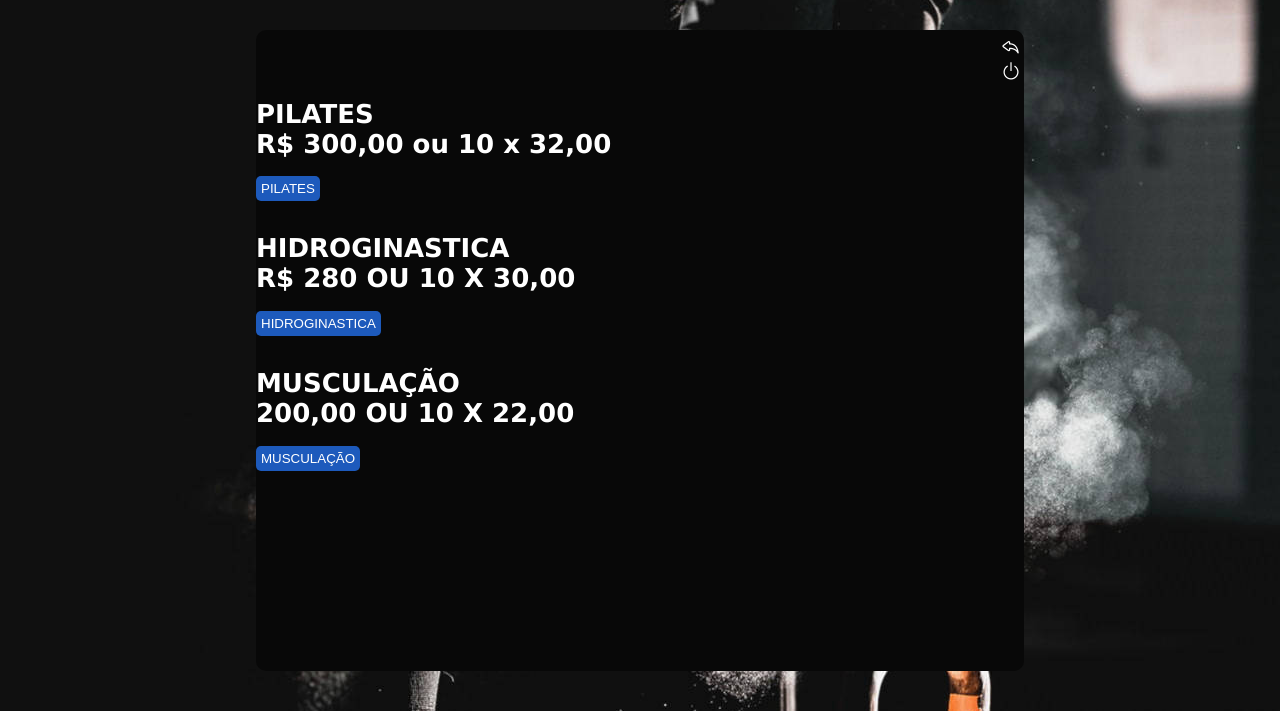
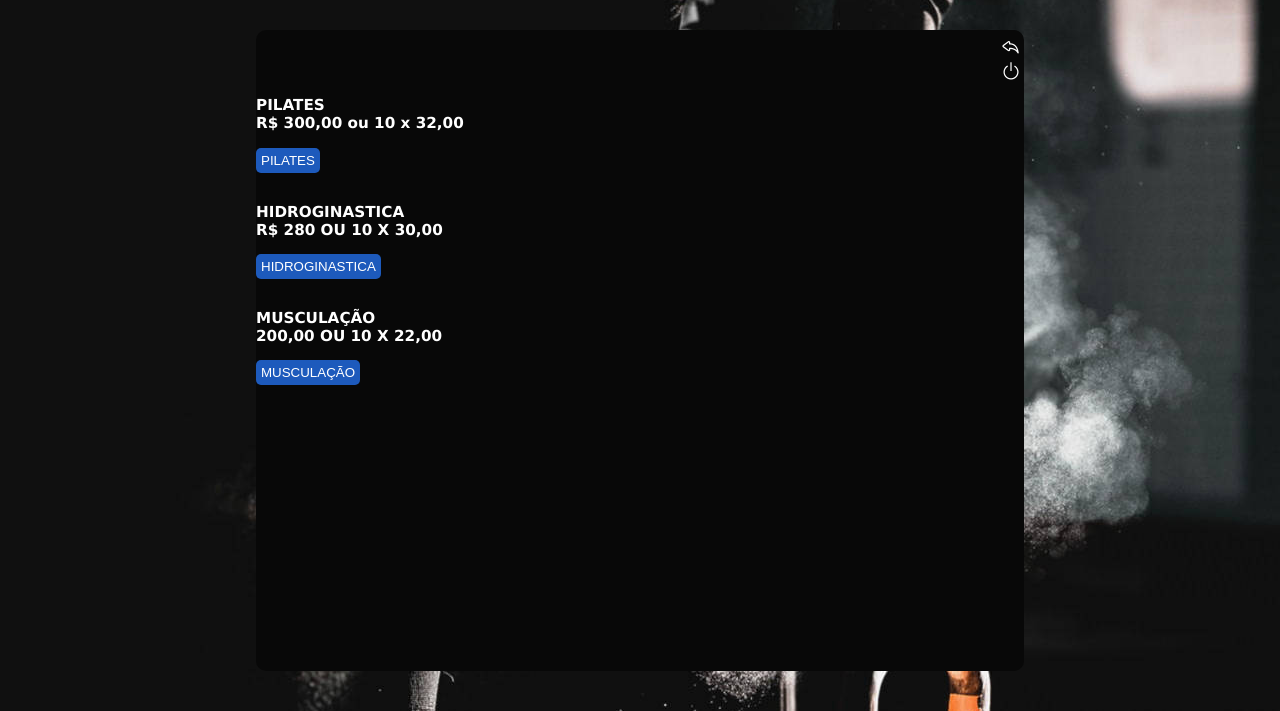
Before and after one commit to BelmontT/crud-appointments, a PHP site: page /pages/plans.php in a window 1280 px wide. Shown: the part 35-746 px from the top of the page. Run offline with PHP 8.4, Linux system fonts and the light colour scheme; some libraries are stand-ins or nearby versions.

Commit message:
Add files via upload

```diff
--- a/pages/account.php
+++ b/pages/account.php
@@ -50,6 +50,7 @@
             <div class="profile-link profile-button">
                 <i class="bi-person-circle"></i>
                 <div class="profile-link-content">
+                    <a href="plans.php"><i class="bi-list"></i> Planos</a>
                     <a href="login.php"><i class="bi-person-lines-fill"></i> Entrar</a>
                     <a href="register.php"><i class="bi-person-plus-fill"></i> Registrar</a>
                 </div>
--- a/pages/appointments/cancel.php
+++ b/pages/appointments/cancel.php
@@ -19,6 +19,7 @@
             <div class="profile-link profile-button">
                 <i class="bi-person-circle"></i>
                 <div class="profile-link-content">
+                    <a href="../plans.php"><i class="bi-list"></i> Planos</a>
                     <a href="../login.php"><i class="bi-person-lines-fill"></i> Entrar</a>
                     <a href="../register.php"><i class="bi-person-plus-fill"></i> Registrar</a>
                 </div>
--- a/pages/appointments/confirm.php
+++ b/pages/appointments/confirm.php
@@ -19,6 +19,7 @@
             <div class="profile-link profile-button">
                 <i class="bi-person-circle"></i>
                 <div class="profile-link-content">
+                    <a href="../plans.php"><i class="bi-list"></i> Planos</a>
                     <a href="../login.php"><i class="bi-person-lines-fill"></i> Entrar</a>
                     <a href="../register.php"><i class="bi-person-plus-fill"></i> Registrar</a>
                 </div>
--- a/pages/appointments/create.php
+++ b/pages/appointments/create.php
@@ -19,6 +19,7 @@
             <div class="profile-link profile-button">
                 <i class="bi-person-circle"></i>
                 <div class="profile-link-content">
+                    <a href="../plans.php"><i class="bi-list"></i> Planos</a>
                     <a href="../login.php"><i class="bi-person-lines-fill"></i> Entrar</a>
                     <a href="../register.php"><i class="bi-person-plus-fill"></i> Registrar</a>
                 </div>
--- a/pages/appointments/delete.php
+++ b/pages/appointments/delete.php
@@ -19,6 +19,7 @@
             <div class="profile-link profile-button">
                 <i class="bi-person-circle"></i>
                 <div class="profile-link-content">
+                    <a href="../plans.php"><i class="bi-list"></i> Planos</a>
                     <a href="../login.php"><i class="bi-person-lines-fill"></i> Entrar</a>
                     <a href="../register.php"><i class="bi-person-plus-fill"></i> Registrar</a>
                 </div>
--- a/pages/appointments/edit.php
+++ b/pages/appointments/edit.php
@@ -19,6 +19,7 @@
             <div class="profile-link profile-button">
                 <i class="bi-person-circle"></i>
                 <div class="profile-link-content">
+                    <a href="../plans.php"><i class="bi-list"></i> Planos</a>
                     <a href="../login.php"><i class="bi-person-lines-fill"></i> Entrar</a>
                     <a href="../register.php"><i class="bi-person-plus-fill"></i> Registrar</a>
                 </div>
--- a/pages/edit.php
+++ b/pages/edit.php
@@ -83,6 +83,7 @@
             <div class="profile-link profile-button">
                 <i class="bi-person-circle"></i>
                 <div class="profile-link-content">
+                    <a href="plans.php"><i class="bi-list"></i> Planos</a>
                     <a href="login.php"><i class="bi-person-lines-fill"></i> Entrar</a>
                     <a href="register.php"><i class="bi-person-plus-fill"></i> Registrar</a>
                 </div>
--- a/pages/login.php
+++ b/pages/login.php
@@ -45,6 +45,7 @@
             <div class="profile-link profile-button">
                 <i class="bi-person-circle"></i>
                 <div class="profile-link-content">
+                    <a href="plans.php"><i class="bi-list"></i> Planos</a>
                     <a href="login.php"><i class="bi-person-lines-fill"></i> Entrar</a>
                     <a href="register.php"><i class="bi-person-plus-fill"></i> Registrar</a>
                 </div>
--- a/pages/plans.php
+++ b/pages/plans.php
@@ -15,6 +15,7 @@
             <div class="profile-link profile-button">
                 <i class="bi-person-circle"></i>
                 <div class="profile-link-content">
+                    <a href="plans.php"><i class="bi-list"></i> Planos</a>
                     <a href="login.php"><i class="bi-person-lines-fill"></i> Entrar</a>
                     <a href="register.php"><i class="bi-person-plus-fill"></i> Registrar</a>
                 </div>
@@ -26,26 +27,26 @@
             <button onclick="history.back()" class="back"><i class="bi-reply" title="Voltar"></i></button>
             <a href="logout.php" class="logout"><i class="bi-power" title="Sair"></i></a>
             <div class="container">
-                <h1>
+                <h3>
                     <div>PILATES</div>
                     <div>R$ 300,00 ou 10 x 32,00</div>
-                </h1>
+                </h3>
                 <button onclick="window.location.href='https://www.pilatesanytime.com/'">PILATES</button>
             </div><br>
 
             <div class="container">
-                <h1>
+                <h3>
                     <div>HIDROGINASTICA</div>
                     <div>R$ 280 OU 10 X 30,00</div>
-                </h1>
+                </h3>
                 <button onclick="window.location.href='https://blog.speedo.com.br/'">HIDROGINASTICA</button>
             </div><br>
 
             <div class="container">
-                <h1>
+                <h3>
                     <div>MUSCULAÇÃO</div>
                     <div>200,00 OU 10 X 22,00</div>
-                </h1>
+                </h3>
                 <button onclick="window.location.href='https://vitat.com.br/musculacao/'">MUSCULAÇÃO</button>
             </div><br>
         </div>
--- a/pages/register.php
+++ b/pages/register.php
@@ -78,6 +78,7 @@
             <div class="profile-link profile-button">
                 <i class="bi-person-circle"></i>
                 <div class="profile-link-content">
+                    <a href="plans.php"><i class="bi-list"></i> Planos</a>
                     <a href="login.php"><i class="bi-person-lines-fill"></i> Entrar</a>
                     <a href="register.php"><i class="bi-person-plus-fill"></i> Registrar</a>
                 </div>
```
